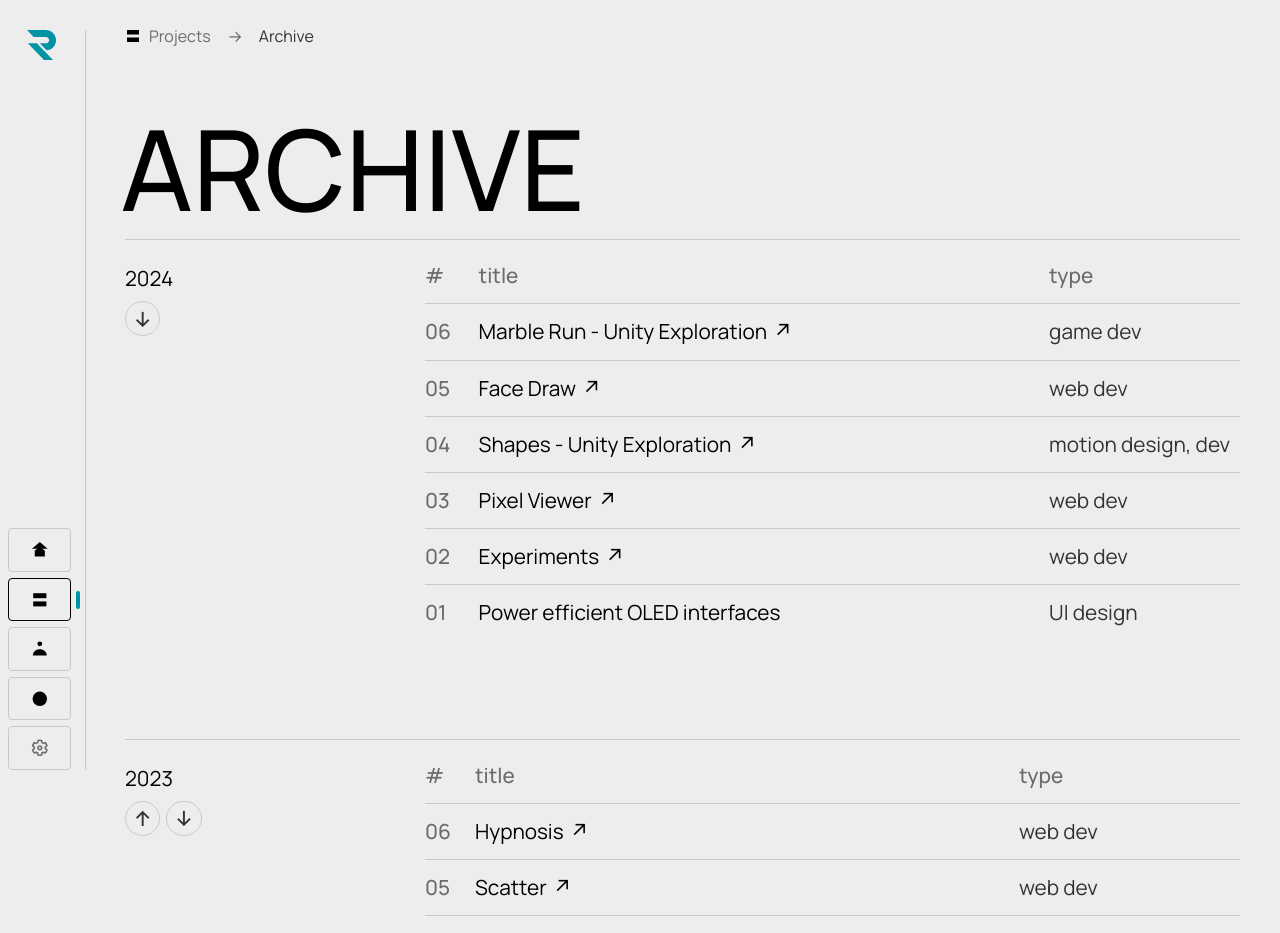
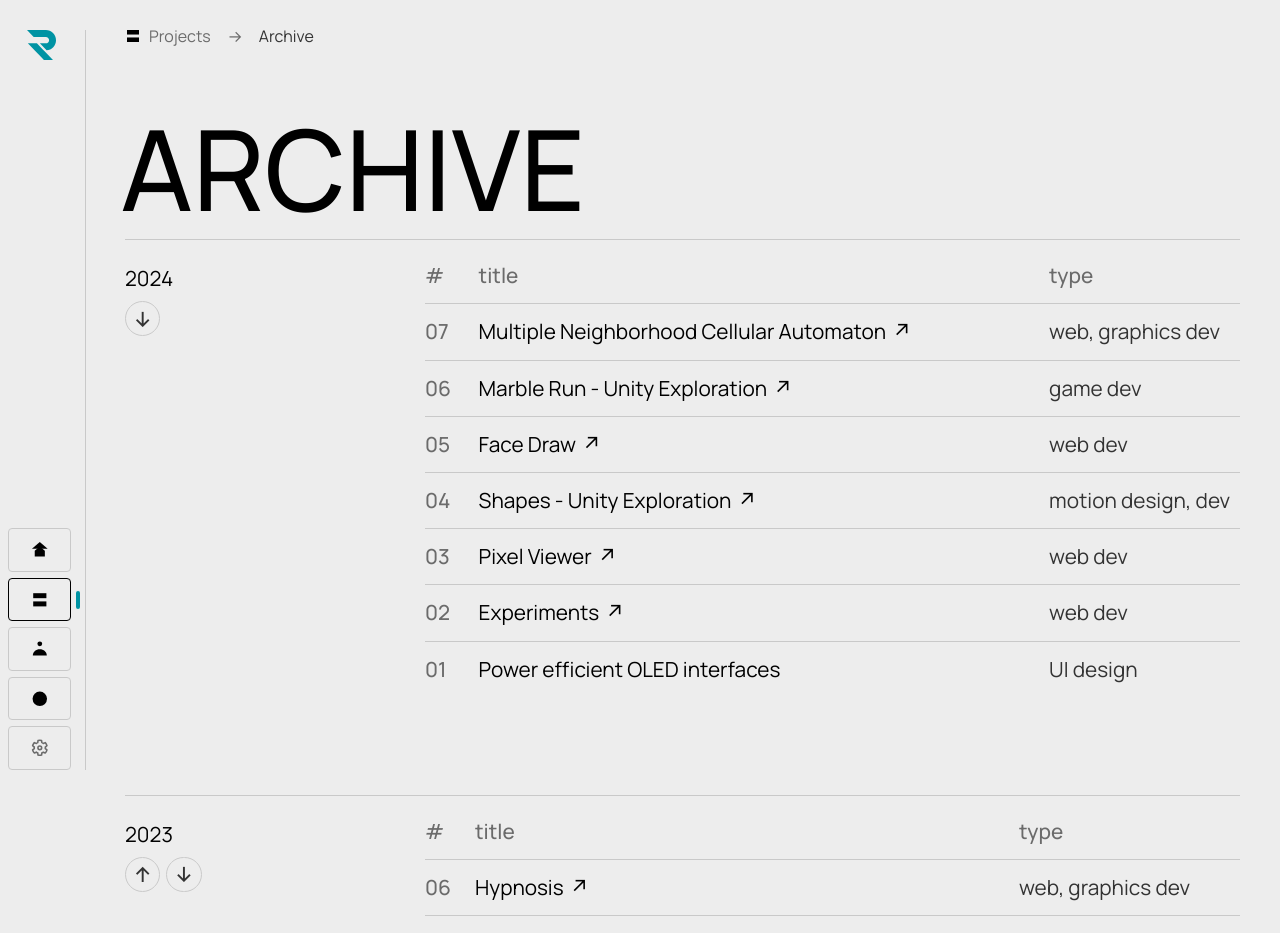
Before and after one commit to richardfxr/richardfxr, a Next.js app: page /projects/archive in a window 1280 px wide. Shown: the top 933 px of the page. Built offline with nearby package versions, Linux system fonts and the light colour scheme; a web font is replaced by a local one.

Commit message:
🔵RCT: add MNCA to archive2024

```diff
--- a/pages/projects/archive.js
+++ b/pages/projects/archive.js
@@ -25,6 +25,7 @@ const sections = [
 // === ARCHIVE DATA =======================
 const archive2024 = [
     ['#', 'title', 'type'],
+    [<UnderlinedLink href="https://experiments.richardfxr.com/mnca" target="_blank" key="mnca">Multiple Neighborhood Cellular Automaton</UnderlinedLink>, 'web, graphics dev'],
     [<UnderlinedLink href="https://vimeo.com/932316575" target="_blank" key="marbleRun">Marble Run - Unity Exploration</UnderlinedLink>, 'game dev'],
     [<UnderlinedLink href="https://experiments.richardfxr.com/face-draw" target="_blank" key="faceDraw">Face Draw</UnderlinedLink>, 'web dev'],
     [<UnderlinedLink href="https://vimeo.com/920316540" target="_blank" key="shapes">Shapes - Unity Exploration</UnderlinedLink>, 'motion design, dev'],
@@ -35,7 +36,7 @@ const archive2024 = [
 
 const archive2023 = [
     ['#', 'title', 'type'],
-    [<UnderlinedLink href="https://experiments.richardfxr.com/hypnosis" target="_blank" key="hypnosis">Hypnosis</UnderlinedLink>, 'web dev'],
+    [<UnderlinedLink href="https://experiments.richardfxr.com/hypnosis" target="_blank" key="hypnosis">Hypnosis</UnderlinedLink>, 'web, graphics dev'],
     [<UnderlinedLink href="https://experiments.richardfxr.com/scatter" target="_blank" key="scatter">Scatter</UnderlinedLink>, 'web dev'],
     ['Fidelity project', 'web design, dev'],
     [<UnderlinedLink href="https://www.mini-synth.app/" target="_blank" key="miniSynth">Mini Synth</UnderlinedLink>, 'web design, dev, audio'],
```
Also changed, not shown: 1 other file (tests, documents, lock files or other folders).
